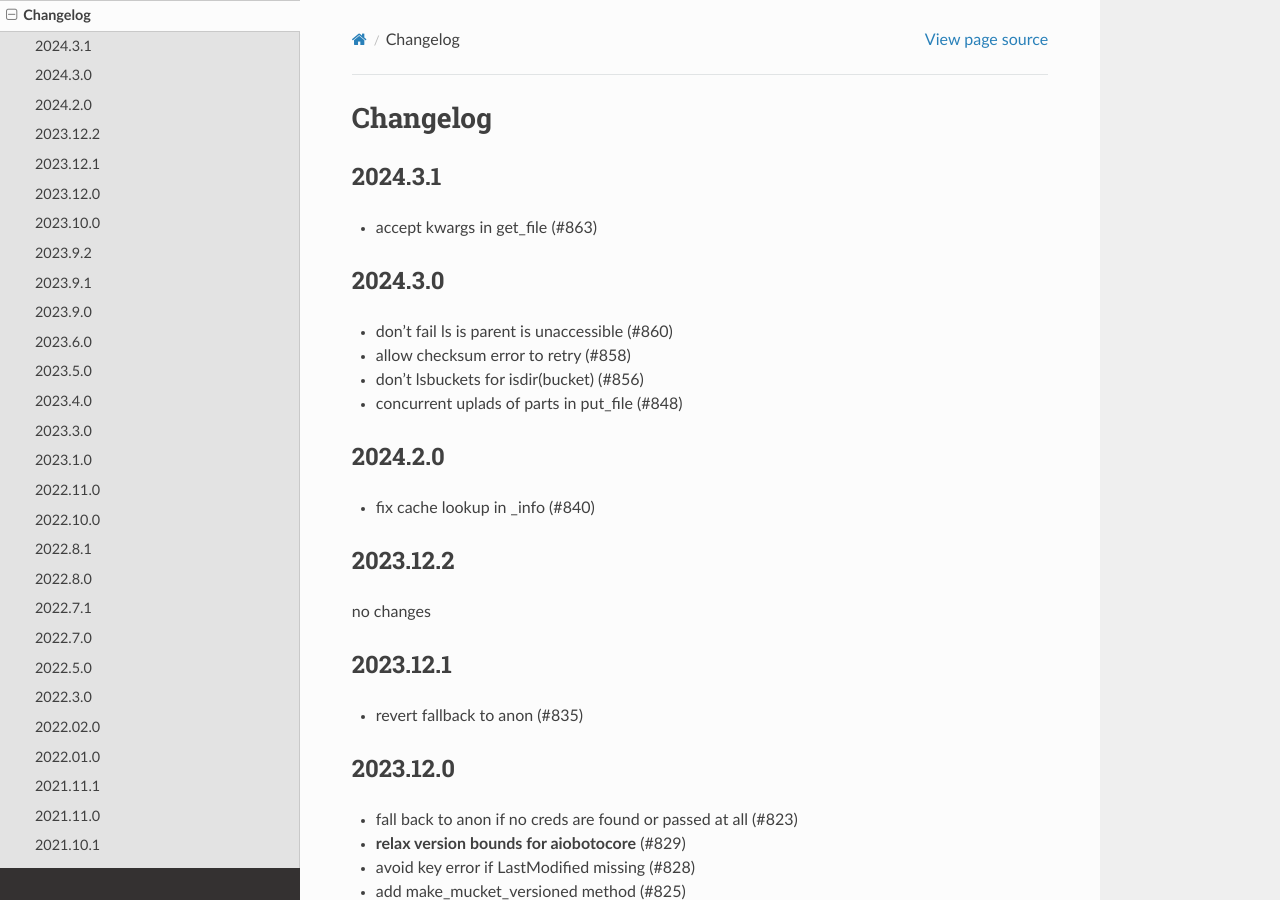
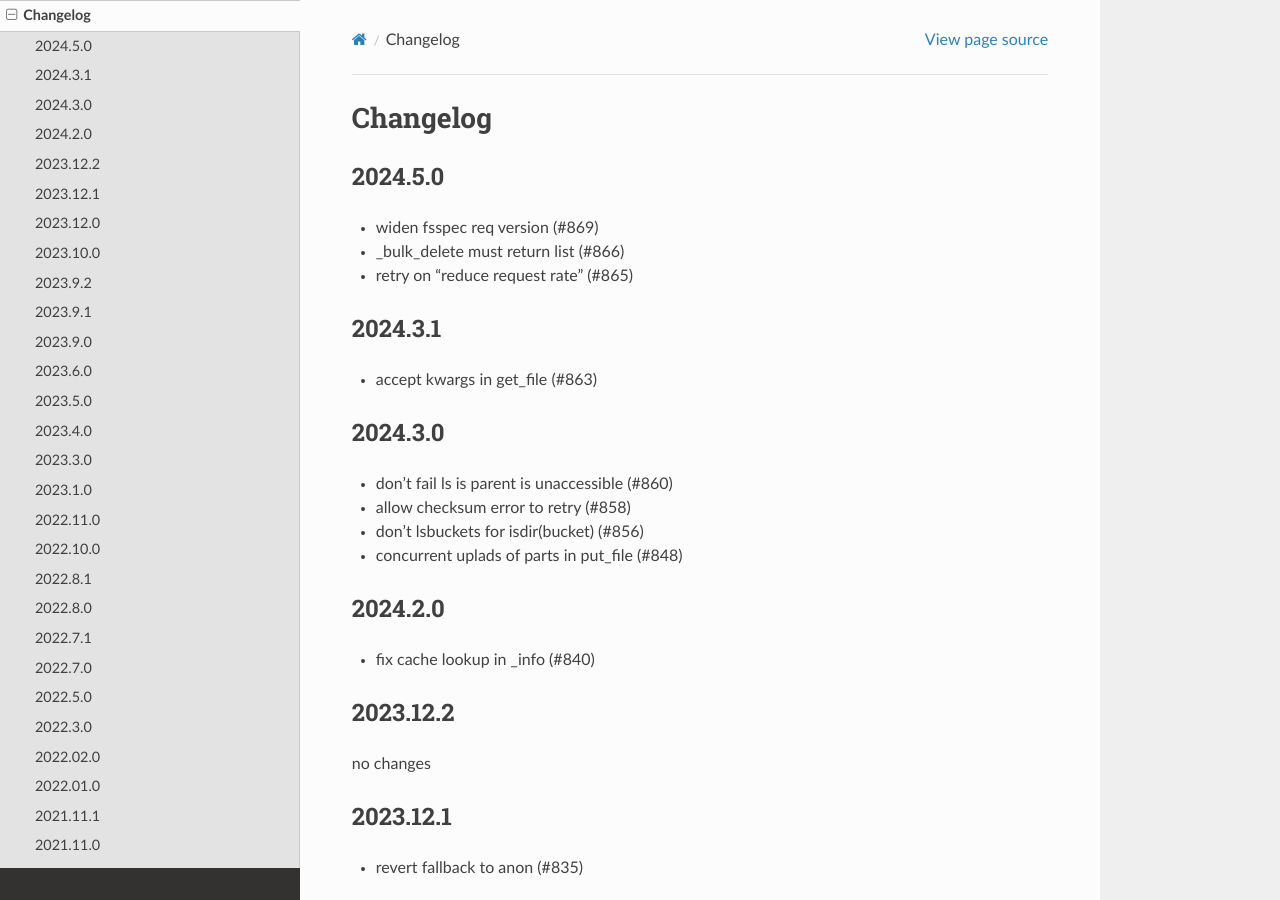
Before and after one commit to zarr-developers/s3fs, a Sphinx documentation site: the page built from docs/source/changelog.rst, in a window 1280 px wide and 900 px high. Built offline with Sphinx 7.4.7 and the Read the Docs theme 2.0.0, drawn with Linux system fonts in a browser that asks for light colours.

Commit message:
Release (#877)

```diff
--- a/docs/source/changelog.rst
+++ b/docs/source/changelog.rst
@@ -1,5 +1,12 @@
 Changelog
 =========
+
+2024.5.0
+--------
+
+- widen fsspec req version (#869)
+- _bulk_delete must return list (#866)
+- retry on "reduce request rate" (#865)
 
 2024.3.1
 --------
--- a/requirements.txt
+++ b/requirements.txt
@@ -1,3 +1,3 @@
 aiobotocore>=2.5.4,<3.0.0
-fsspec==2024.3.1.*
+fsspec==2024.5.0.*
 aiohttp!=4.0.0a0, !=4.0.0a1
```
